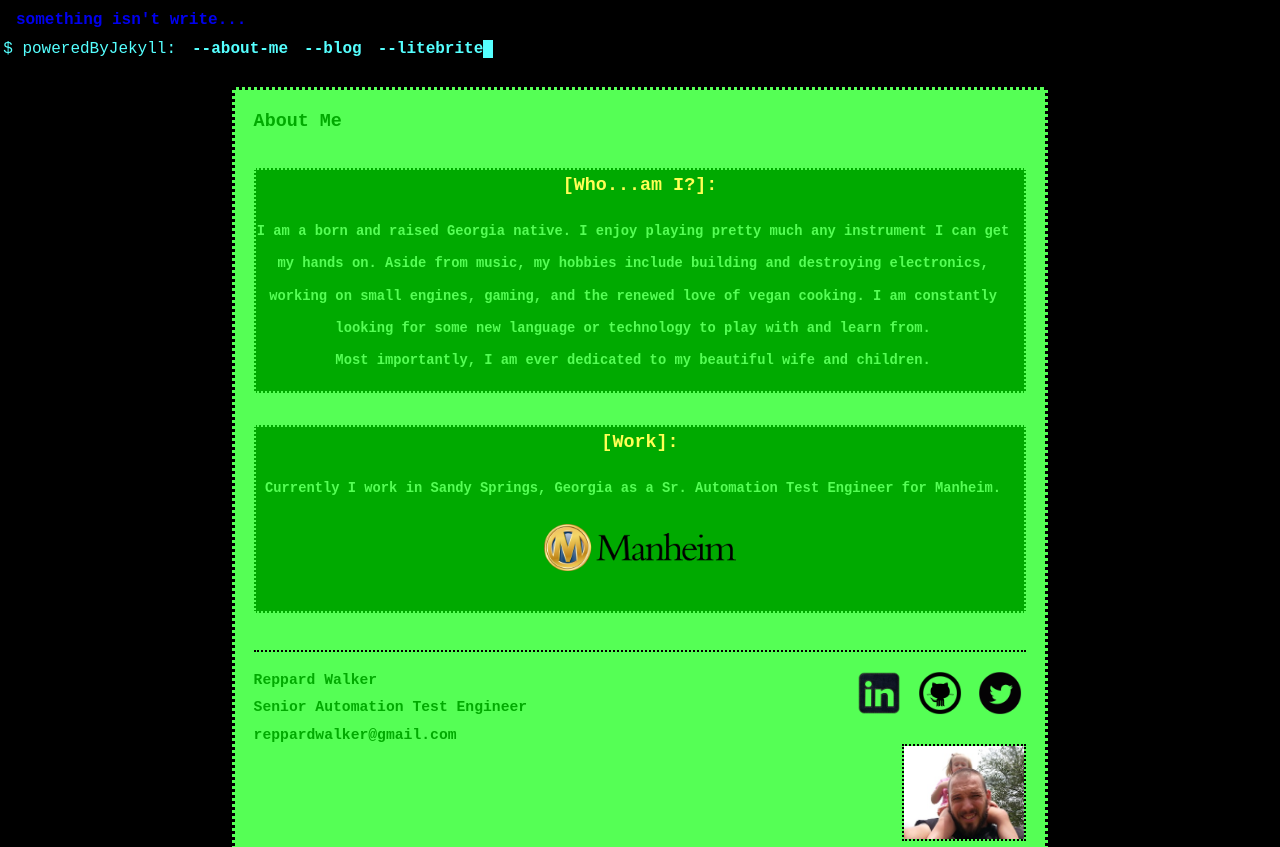
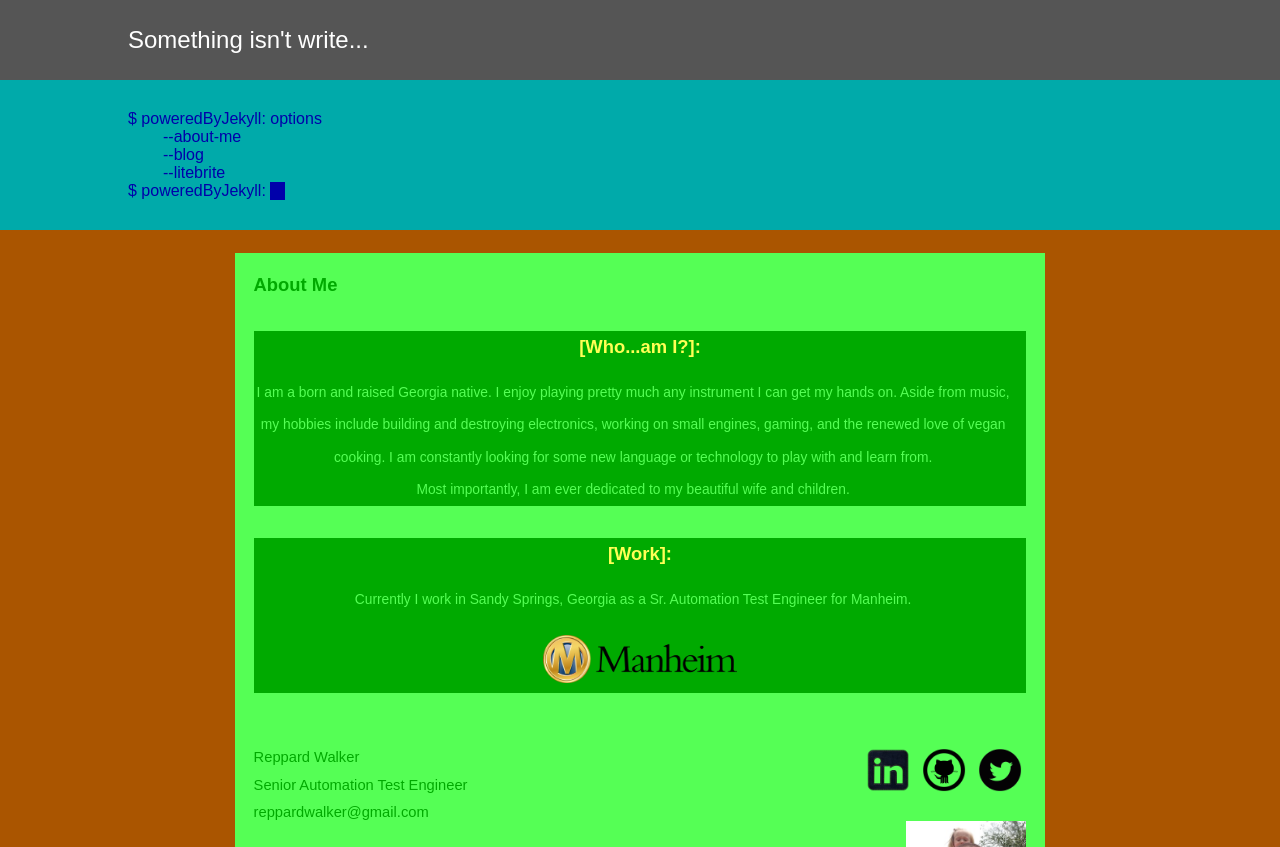
Before and after one commit to reppard/jekyll-blog, a Jekyll site: the page built from index.html, in a window 1280 px wide, cut to the strip 0-847 px from the top of the page. Built offline with Jekyll 4.4.1, drawn with Linux system fonts in a browser that asks for light colours; nearby versions of some CDN libraries; some web fonts are replaced; Markdown is read by kramdown in place of the engine named in the settings.

Commit message:
Changed alot of styling.....alot

```diff
--- a/_config.yml
+++ b/_config.yml
@@ -1,3 +1,3 @@
-name: "something isn't write..."
+name: "Something isn't write..."
 markdown: redcarpet
 pygments: true
--- a/_includes/header.html
+++ b/_includes/header.html
@@ -17,14 +17,27 @@
   </head>
   <body>
 
-  <div class="header">
-    <h1 class="title"><a href="/">{{ site.name }}</a></h1>
+    <div class="navbar-wrapper">
+      <div class="navbar">
+        <div class="container">
+          <div class="navbar-header">
+            <a class="nav-brand" href="/">{{ site.name }}</a>
+          </div>
+        </div>
+      </div>
       <div class="bar">
         <ul class="menu">
-        <li class="powered">$ poweredByJekyll: </li>
+          <li class="powered">$ poweredByJekyll: options</li>
+          </br>
+          <li>
+            <ul class="submenu">
               <li><a href="/">--about-me</a></li>
               <li><a href="/blog.html">--blog</a></li>
               <li><a href="/litebrite">--litebrite</a></li>
+            </ul>
+          </li>
+          </br>
+          <li class="powered">$ poweredByJekyll: </li>
           <li><div id="typed-cursor" class="blinking">_</div></li>
         </ul>
       </div>
--- a/css/main.css
+++ b/css/main.css
@@ -10,30 +10,30 @@
   padding: 0;
 }
 
+html {
+  font-family:sans-serif;
+}
+
 html, body { height: 100%; }
 
 body {
-  background-color: #000;
+  background-color: #AA5500;
   background-attachment:fixed;
-  font-family: Andale Mono, monospace;
-  text-align: center;
   margin:0px;
 }
 
 h1, h2, h3, h4, h5, h6 {
   color:#0A0;
-  font-family: Andale Mono, monospace;
   font-size: 100%; }
 
 h1 { margin-bottom: 1em; }
 p {
   color:#0A0;
   margin: 1em 0;
-  font-weight:bold;
-  font-family: Andale Mono, monospace;
 }
 
-a {
+a, a:visited, a:link {
+  color:#0000AA;
   text-decoration:none;
  }
 
@@ -47,7 +47,6 @@ a {
 /*****************************************************************************/
 
 #home {
-  font-family: Andale Mono, monospace;
 }
 
 ul.posts {
@@ -59,7 +58,6 @@ ul.posts li {
   line-height: 1.75em;
   margin-top: 1.75em;
   background: #00AA00;
-  border:2px dotted #55FF55;
   text-align: center;
 }
 
@@ -73,23 +71,20 @@ ul.posts li p {
   padding: 0 1em 0 0;
 }
 
-ul.posts a:visited {
-  color:#55FF55;
-}
+/* ul.posts a:visited { */
+/*   color:#55FF55; */
+/* } */
 
 ul.posts span {
   color:#FFFF55;
-  font-family: Andale Mono, monospace;
   font-size: 80%;
 }
 
 ul.posts h2 {
   color:#FFFF55;
-  font-family: Andale Mono, monospace;
 }
 
 .avatar {
-  border:2px dotted #000;
   width:120px;
 }
 
@@ -110,72 +105,87 @@ ul.posts h2 {
 /*
 /*****************************************************************************/
 
-.header {
-  height:4em;
-  width:100%;
-  text-align:left;
+.navbar-wrapper {
+  position: relative;
+  z-index: 15;
 }
 
-.header a {
-  padding-left:1em;
-  font-weight: bold;
-  text-decoration: none;
+.navbar:before, .navbar:after {
+  display: table;
+  content: " ";
+  clear:both;
 }
 
-.header h1.title {
-  color:#00AAAA;
-  margin-bottom: 0em;
-  line-height:2.5em;
-  font-family: 1.5em Andale Mono, monospace;
-  text-decoration: none;
+.navbar {
+  position:relative;
+  z-index:1000;
+  border-radius: 0px;
+  margin-bottom: 0px;
+  background-color: #555;
+  min-height:50px;
 }
 
-.header .bar {
-  display:inline-block;
-  width:100%;
-  background:#000;
-  margin-bottom: 1em;
+.container:before, .container:after {
+  display: table;
+  content: " ";
+  clear:both;
 }
 
-.header .bar p {
-  padding-left:2em;
-  float:left;
-  width:25%;
+.container {
+  max-width:80%;
+  padding-left:15px;
+  padding-right:15px;
+  margin-left:auto;
+  margin-right:auto;
 }
 
-.header .bar ul.menu a,a:visited {
-  color:#55FFFF;
-}
-.header .bar ul.menu {
-  padding-right:2em;
-  float:left;
-  width:75%;
-  text-decoration:none;
-  list-style-type: none;
+.navbar-header:before, .navbar-header:after {
+  display: table;
+  content: " ";
+  clear:both;
 }
 
-.header .bar ul.menu li.powered {
-  color:#55FFFF;
-  padding-left:0.2em;
-  font-size: 1em;
+.container > .navbar-header {
+  margin-right:0px;
+  margin-left:0px;
 }
 
-.header h1.title a:visited {
-  color:#00AAAA;
-  text-decoration:none;
+.navbar-header {
+  float:left;
 }
 
-.header h1.title a:hover {
-  color: #FF9966;
+.nav-brand {
+  font-size: 24px;
+  padding: 30px 0px;
+  margin: 0px !important;
+  color: #FFF !important;
+  float:left;
+  line-height:20px;
 }
 
-.header a.extra {
-  color: #aaa;
-  margin-left: 1em;
+.bar {
+  background:#00AAAA;
+  min-height:50px;
 }
 
-.header a.extra:hover {
-  color: #000;
+ul.menu {
+  margin-left: auto;
+  margin-right: auto;
+  max-width: 80%;
+  padding: 30px 0px;
+}
+
+ul.menu li {
+  display:inline-block;
+}
+
+ul.submenu li {
+  margin-left:35px;
+  display:block;
+}
+
+.powered {
+  color:#0000AA;
 }
 
 .site {
@@ -186,7 +196,6 @@ ul.posts h2 {
   padding: 1em;
   line-height: 1.5em;
   background:#55FF55;
-  border:3px dotted #000;
 }
 
 
@@ -197,7 +206,6 @@ ul.posts h2 {
 .site .footer {
   font-size: 80%;
   color: #666;
-  border-top: 2px dotted #000;
   margin-top: 2em;
   overflow: hidden;
 }
@@ -211,9 +219,9 @@ ul.posts h2 {
   color: #000;
 }
 
-.site .footer .links p a:visited {
-  color: #000;
-}
+/* .site .footer .links p a:visited { */
+/*   color: #000; */
+/* } */
 
 .icons {
   height: 52px;
@@ -229,9 +237,9 @@ ul.posts h2 {
   color: #000;
 }
 
-.site .footer .contact a:visited {
-  color: #000;
-}
+/* .site .footer .contact a:visited { */
+/*   color: #000; */
+/* } */
 
 .site .footer .rss {
   margin-top: 1.1em;
@@ -310,11 +318,11 @@ ul.posts h2 {
 #typed-cursor {
   color: #000;
   font-weight: 100;
-  min-width:20px;
-  max-width:20px;
+  width:15px;
 }
 
 #typed-cursor.blinking {
+  width:15px;
   -webkit-animation: 1s blink step-end infinite;
   -moz-animation: 1s blink step-end infinite;
   -ms-animation: 1s blink step-end infinite;
@@ -324,54 +332,56 @@ ul.posts h2 {
 
 @keyframes "blink" {
   from,to {
+    color: transparent;
     background: transparent;
   }
   50% {
-    background:#55FFFF;
-    color:#55FFFF;
+    background:#00A;
+    color:#00A;
   }
 
 }
 
 @-moz-keyframes blink {
   from,to {
+    color: transparent;
     background: transparent;
   }
   50% {
-    background:#55FFFF;
-    color:#55FFFF;
+    background:#00A;
+    color:#00A;
   }
-
 }
 
 @-webkit-keyframes "blink" {
   from,to {
+    color: transparent;
     background: transparent;
   }
   50% {
-    background:#55FFFF;
-    color:#55FFFF;
+    background:#00A;
+    color:#00A;
   }
-
 }
 
 @-ms-keyframes "blink" {
   from,to {
+    color: transparent;
     background: transparent;
   }
   50% {
-    background:#55FFFF;
-    color:#55FFFF;
+    background:#00A;
+    color:#00A;
   }
-
 }
 
 @-o-keyframes "blink" {
   from,to {
+    color: transparent;
     background: transparent;
   }
   50% {
-    background:#55FFFF;
-    color:#55FFFF;
+    background:#00A;
+    color:#00A;
   }
 }
```
Lines whose indentation alone changed are shown as unchanged.
